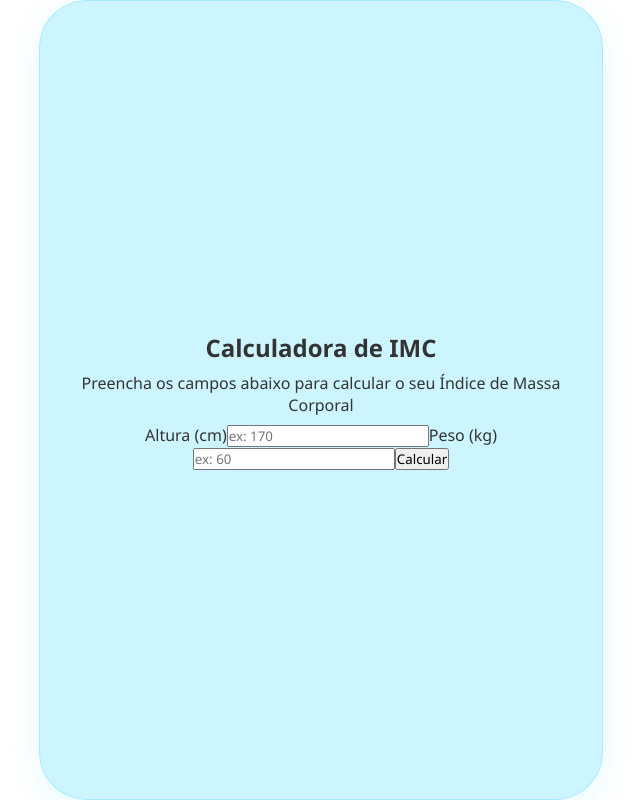
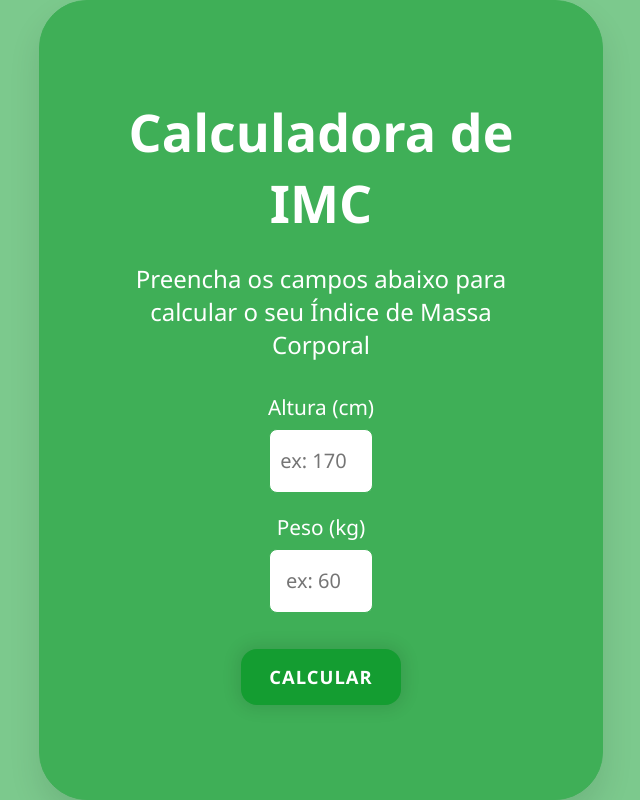
Before and after one commit to caosoliveirax/fancy-bmi-calculator, a React (Vite) app: page / in a window 1280 px wide. Shown: the whole page, without its empty margins (319-959 px from the left). Built offline with nearby package versions, Linux system fonts and the light colour scheme.

Commit message:
style: apply global theme and specific styles to all cards with improved componentization

```diff
--- a/src/App.tsx
+++ b/src/App.tsx
@@ -1,22 +1,22 @@
 import { Provider } from 'react-redux'
 import { store } from './store'
 import { GlobalStyle } from './styles/global'
-import FormCalculator from '@components/FormCalculator'
-import ResultCard from '@components/ResultCard'
-import ClassificationTable from '@components/ClassificationTable'
-import { Container } from '@components/Container/styles'
 import { ThemeProvider } from 'styled-components'
 import { themes } from './themes/themes'
+import { Container } from '@components/Container/styles'
+import CalculatorCard from '@components/CalculatorCard'
+import ResultCard from '@components/ResultCard'
+import ClassificationCard from '@components/ClassificationCard'
 
 function App() {
   return (
     <Provider store={store}>
-      <ThemeProvider theme={themes.main}>
+      <ThemeProvider theme={themes.normal}>
         <GlobalStyle />
         <Container>
-          <FormCalculator />
+          <CalculatorCard />
           <ResultCard />
-          <ClassificationTable />
+          <ClassificationCard />
         </Container>
       </ThemeProvider>
     </Provider>
--- a/src/components/FormCalculator/index.tsx
+++ b/src/components/CalculatorCard/index.tsx
@@ -4,8 +4,16 @@ import { getBMICategory } from '@utils/getBMICategory'
 import { useAppDispatch } from '../../store/hooks'
 import { setResult } from '../../store/bmiSlice'
 import { CardContainer } from '@components/Container/styles'
+import {
+  MainDescription,
+  MainTitle,
+  FormCalculator,
+  FormLabel,
+  FormInput,
+  FormButton
+} from './styles'
 
-const FormCalculator = () => {
+const CalculatorCard = () => {
   const [height, setHeight] = useState('')
   const [weight, setWeight] = useState('')
 
@@ -25,11 +33,13 @@ const FormCalculator = () => {
 
   return (
     <CardContainer>
-      <h1>Calculadora de IMC</h1>
-      <p>Preencha os campos abaixo para calcular o seu Índice de Massa Corporal</p>
-      <form onSubmit={handleSubmit}>
-        <label htmlFor="height">Altura (cm)</label>
-        <input
+      <MainTitle>Calculadora de IMC</MainTitle>
+      <MainDescription>
+        Preencha os campos abaixo para calcular o seu Índice de Massa Corporal
+      </MainDescription>
+      <FormCalculator onSubmit={handleSubmit}>
+        <FormLabel htmlFor="height">Altura (cm)</FormLabel>
+        <FormInput
           value={height}
           onChange={(e) => setHeight(e.target.value)}
           id="height"
@@ -37,8 +47,8 @@ const FormCalculator = () => {
           placeholder="ex: 170"
           required
         />
-        <label htmlFor="weight">Peso (kg)</label>
-        <input
+        <FormLabel htmlFor="weight">Peso (kg)</FormLabel>
+        <FormInput
           value={weight}
           onChange={(e) => setWeight(e.target.value)}
           id="weight"
@@ -46,10 +56,10 @@ const FormCalculator = () => {
           placeholder="ex: 60"
           required
         />
-        <button type="submit">Calcular</button>
-      </form>
+        <FormButton type="submit">Calcular</FormButton>
+      </FormCalculator>
     </CardContainer>
   )
 }
 
-export default FormCalculator
+export default CalculatorCard
--- /dev/null
+++ b/src/components/CalculatorCard/styles.ts
@@ -0,0 +1,53 @@
+import { styled } from 'styled-components'
+
+export const MainTitle = styled.h1`
+  font-size: 3.25rem;
+  font-weight: 700;
+  margin-bottom: 16px;
+`
+
+export const MainDescription = styled.p`
+  font-size: 1.5rem;
+  padding: 0 24px 24px;
+`
+
+export const FormCalculator = styled.form`
+  display: flex;
+  flex-direction: column;
+  align-items: center;
+  width: 100%;
+  max-width: 300px;
+`
+
+export const FormLabel = styled.label`
+  font-size: 1.3rem;
+  font-weight: 300;
+  margin-bottom: 0.5rem;
+`
+
+export const FormInput = styled.input`
+  font-size: 1.25rem;
+  text-align: center;
+  height: 64px;
+  width: 104px;
+  margin-bottom: 1.25rem;
+  border: 1px solid ${({ theme }) => theme.card};
+  border-radius: 8px;
+`
+
+export const FormButton = styled.button`
+  background-color: ${({ theme }) => theme.button};
+  box-shadow: 0 0px 16px 4px ${({ theme }) => theme.shadow};
+  color: ${({ theme }) => theme.text};
+  margin-top: 16px;
+  height: 56px;
+  width: 160px;
+  padding: 0.5rem;
+  font-size: 1.15rem;
+  font-weight: 700;
+  letter-spacing: 1px;
+  text-transform: uppercase;
+  border: none;
+  border-radius: 16px;
+  cursor: pointer;
+`
--- /dev/null
+++ b/src/components/ClassificationCard/index.tsx
@@ -0,0 +1,62 @@
+import { CardContainer } from '@components/Container/styles'
+import { useAppSelector } from '../../store/hooks'
+import {
+  FooterDescription,
+  Table,
+  TableCell,
+  TableCellCategory,
+  TableHeaderCell,
+  TableTitle
+} from './styles'
+
+const ClassificationCard = () => {
+  const value = useAppSelector((state) => state.bmi.value)
+  const category = useAppSelector((state) => state.bmi.category)
+
+  if (value === null || category === null) return null
+
+  return (
+    <CardContainer>
+      <TableTitle>Classificações</TableTitle>
+      <Table>
+        <thead>
+          <tr>
+            <TableHeaderCell>IMC</TableHeaderCell>
+            <TableHeaderCell>Categoria</TableHeaderCell>
+          </tr>
+        </thead>
+        <tbody>
+          <tr>
+            <TableCell>Abaixo de 18.5</TableCell>
+            <TableCellCategory category="underWeight">abaixo do peso</TableCellCategory>
+          </tr>
+          <tr>
+            <TableCell>Entre 18.6 e 24.9</TableCell>
+            <TableCellCategory category="normal">peso ideal</TableCellCategory>
+          </tr>
+          <tr>
+            <TableCell>Entre 25 e 29.9</TableCell>
+            <TableCellCategory category="overWeight">sobrepeso</TableCellCategory>
+          </tr>
+          <tr>
+            <TableCell>Entre 30 e 34.9</TableCell>
+            <TableCellCategory category="obesityI">obesidade grau I</TableCellCategory>
+          </tr>
+          <tr>
+            <TableCell>Entre 35 e 39.9</TableCell>
+            <TableCellCategory category="obesityII">obesidade grau II</TableCellCategory>
+          </tr>
+          <tr>
+            <TableCell>Acima de 40</TableCell>
+            <TableCellCategory category="obesityIII">obesidade grau III</TableCellCategory>
+          </tr>
+        </tbody>
+      </Table>
+      <FooterDescription>
+        O IMC é apenas um indicador. Sempre consulte um profissional da saúde.
+      </FooterDescription>
+    </CardContainer>
+  )
+}
+
+export default ClassificationCard
--- /dev/null
+++ b/src/components/ClassificationCard/styles.ts
@@ -0,0 +1,48 @@
+import styled from 'styled-components'
+import type { BMICategory } from '../../themes/themes'
+import { themes } from '../../themes/themes'
+
+const categoryColors: Record<BMICategory, string> = {
+  underWeight: themes.underWeight.card,
+  normal: themes.normal.card,
+  overWeight: themes.overWeight.card,
+  obesityI: themes.obesityI.card,
+  obesityII: themes.obesityII.card,
+  obesityIII: themes.obesityIII.card
+}
+
+export const Table = styled.table`
+  margin-top: 20px;
+  width: 100%;
+  border-collapse: collapse;
+`
+export const TableTitle = styled.h2`
+  font-size: 2rem;
+`
+
+export const TableHeaderCell = styled.th`
+  background-color: ${({ theme }) => theme.shadow};
+  font-size: 1.2rem;
+  padding: 14px;
+`
+
+export const TableCell = styled.td`
+  background-color: ${({ theme }) => theme.shadow};
+  border-bottom: 1px solid ${({ theme }) => theme.card};
+  font-size: 1rem;
+  font-weight: 500;
+  padding: 14px;
+  text-align: center;
+`
+
+export const TableCellCategory = styled(TableCell)<{ category: BMICategory }>`
+  background-color: ${({ category }) => categoryColors[category]};
+  border-bottom: 1px solid ${({ category }) => categoryColors[category]};
+`
+
+export const FooterDescription = styled.p`
+  color: ${({ theme }) => theme.text};
+  margin-top: 1rem;
+  font-size: 0.9rem;
+  padding: 0 40px;
+`
--- a/src/components/Container/styles.ts
+++ b/src/components/Container/styles.ts
@@ -4,7 +4,7 @@ export const Container = styled.main`
   display: flex;
   justify-content: center;
   align-items: center;
-  gap: 2rem;
+  background-color: ${({ theme }) => theme.background};
   height: 100vh;
   width: 100vw;
 `
@@ -18,11 +18,11 @@ export const CardContainer = styled.section`
   justify-content: center;
   align-items: center;
   text-align: center;
-  box-shadow: 0 8px 32px 0 ${({ theme }) => theme.shadow};
+  box-shadow: 0 16px 32px 0 ${({ theme }) => theme.shadow};
   border: 1px solid ${({ theme }) => theme.card};
   background-color: ${({ theme }) => theme.card};
   border-radius: 3rem;
-  padding: 40px;
+  padding: 100px 40px;
   margin: 16px;
   gap: 8px;
   z-index: 2;
--- a/src/components/ResultCard/index.tsx
+++ b/src/components/ResultCard/index.tsx
@@ -1,5 +1,6 @@
 import { CardContainer } from '@components/Container/styles'
 import { useAppSelector } from '../../store/hooks'
+import { ResultCategory, ResultMessage, ResultTitle, ResultValue } from './styles'
 
 const ResultCard = () => {
   const value = useAppSelector((state) => state.bmi.value)
@@ -28,10 +29,10 @@ const ResultCard = () => {
 
   return (
     <CardContainer>
-      <p>Seu IMC é de:</p>
-      <span>{value}</span> <br />
-      <span>{category}</span>
-      <p>{getMessage(category)}</p>
+      <ResultTitle>Seu IMC é de:</ResultTitle>
+      <ResultValue>{value}</ResultValue>
+      <ResultCategory>{category}</ResultCategory>
+      <ResultMessage>{getMessage(category)}</ResultMessage>
     </CardContainer>
   )
 }
--- /dev/null
+++ b/src/components/ResultCard/styles.ts
@@ -0,0 +1,20 @@
+import { styled } from 'styled-components'
+
+export const ResultTitle = styled.h2`
+  font-size: 2rem;
+`
+
+export const ResultValue = styled.p`
+  font-size: 2rem;
+  font-weight: 700;
+`
+
+export const ResultCategory = styled.p`
+  font-size: 1.75rem;
+  font-weight: 700;
+`
+
+export const ResultMessage = styled.p`
+  font-size: 1.25rem;
+  padding: 20px;
+`
--- a/src/styled.d.ts
+++ b/src/styled.d.ts
@@ -4,6 +4,7 @@ declare module 'styled-components' {
   export interface DefaultTheme {
     background: string
     card: string
+    button: string
     shadow: string
     text: string
   }
--- a/src/themes/themes.ts
+++ b/src/themes/themes.ts
@@ -1,46 +1,61 @@
 import type { DefaultTheme } from 'styled-components'
+
+export type BMICategory =
+  | 'underWeight'
+  | 'normal'
+  | 'overWeight'
+  | 'obesityI'
+  | 'obesityII'
+  | 'obesityIII'
 
 export const themes: Record<string, DefaultTheme> = {
   main: {
-    background: '#fff',
-    card: 'rgba(0, 204, 255, .2)',
-    shadow: 'rgba(0, 204, 255, .1)',
+    background: '#f1f1f1f1',
+    card: '#A8E6F5',
+    button: '#54D9FA',
+    shadow: 'rgba(255, 255, 255, 0.2)',
     text: '#333'
   },
   underWeight: {
-    background: 'rgba(66, 170, 170, .7)',
-    card: 'rgba(66, 170, 170, .5)',
-    shadow: 'rgba(66, 170, 170, .1)',
+    background: '#9ED3D3',
+    card: '#42AAAA',
+    button: '#9ED3D3',
+    shadow: 'rgba(255, 255, 255, 0.2)',
     text: '#fff'
   },
   normal: {
-    background: 'rgba(1, 150, 33, .7)',
-    card: 'rgba(1, 150, 33, .5)',
-    shadow: 'rgba(1, 150, 33, .1)',
+    background: '#7CC98D',
+    card: '#3FAF57',
+    button: '#149D31',
+    shadow: 'rgba(0, 0, 0, 0.1)',
     text: '#fff'
   },
   overWeight: {
-    background: 'rgba(248, 198, 30, .7)',
-    card: 'rgba(248, 198, 30, .5)',
-    shadow: 'rgba(248, 198, 30, .1)',
+    background: '#FCE28C',
+    card: '#F9D455',
+    button: '#FCE28C',
+    shadow: 'rgba(0, 0, 0, 0.1)',
     text: '#333'
   },
   obesityI: {
-    background: 'rgba(255, 159, 28, .7)',
-    card: 'rgba(255, 159, 28, .5)',
-    shadow: 'rgba(255, 159, 28, .1)',
+    background: '#FFCE8A',
+    card: '#FFB753',
+    button: '#FFCE8A',
+    shadow: 'rgba(0, 0, 0, 0.1)',
     text: '#333'
   },
   obesityII: {
-    background: 'rgba(253, 90, 70, .7)',
-    card: 'rgba(253, 90, 70, .5)',
-    shadow: 'rgba(253, 90, 70, .1)',
+    background: '#FDAAA0',
+    card: '#FD624F',
+    button: '#520A00',
+    shadow: 'rgba(0, 0, 0, 0.2)',
     text: '#fff'
   },
   obesityIII: {
-    background: 'rgba(158, 89, 214, .7)',
-    card: 'rgba(158, 89, 214, .5)',
-    shadow: 'rgba(158, 89, 214, .1)',
+    background: '#CEAAEB',
+    card: '#AC71DC',
+    button: '#56386E',
+    shadow: 'rgba(0, 0, 0, 0.2)',
     text: '#fff'
   }
 }
```
Also changed, not shown: src/components/ClassificationTable/index.tsx (deleted, +0 -51 lines), 2 other files (tests, documents, lock files or other folders).
